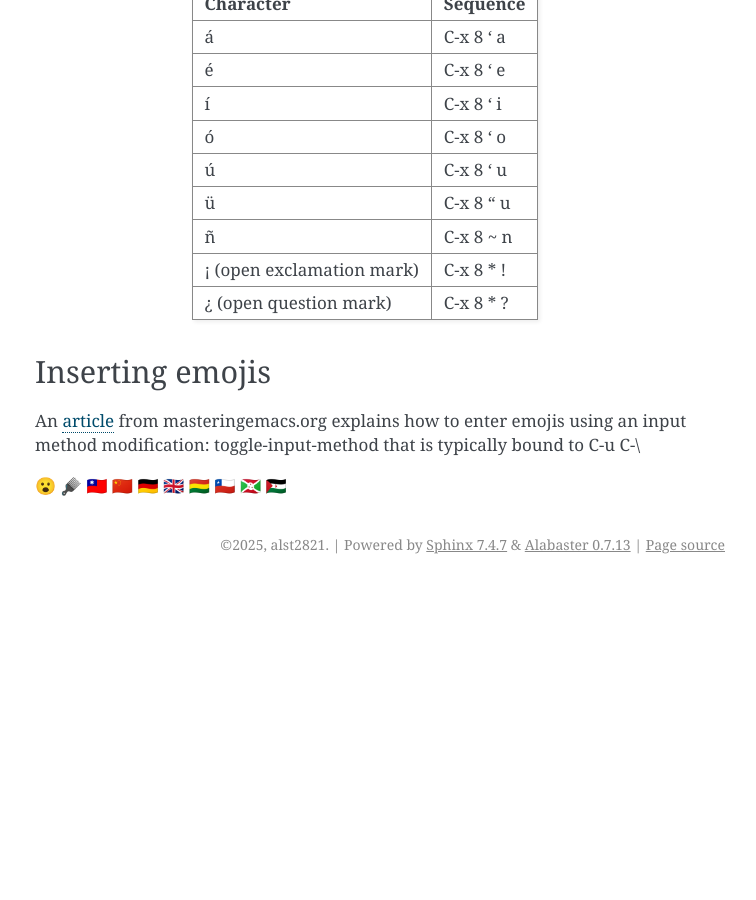
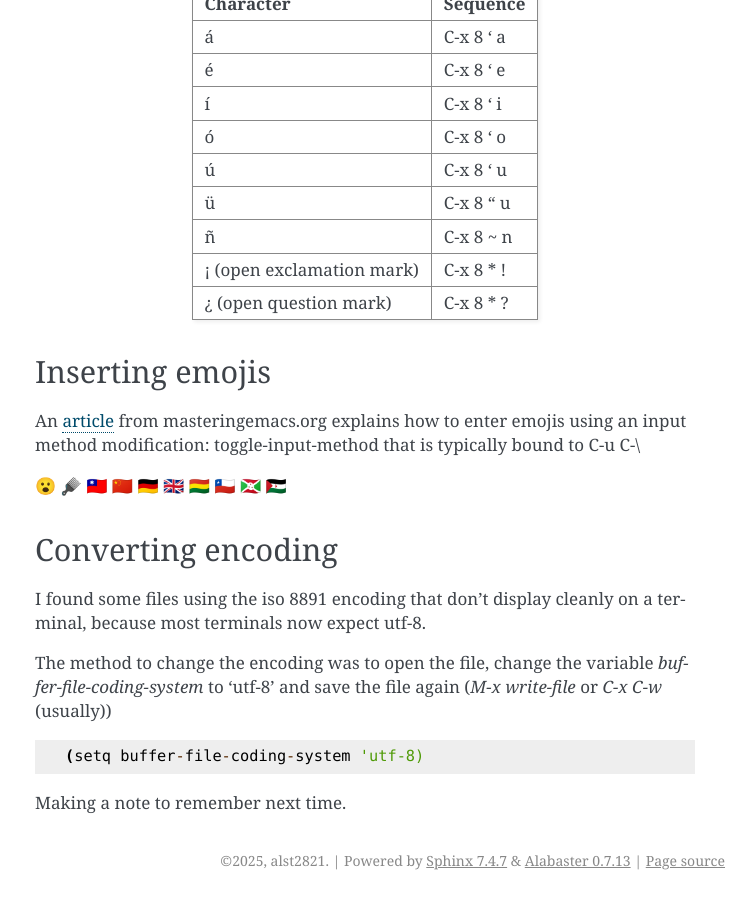
Before and after one commit to alst2821/puffer-fish, a Sphinx documentation site: the page built from doc/emacs.rst, in a window 1280 px wide and 900 px high, scrolled down 10492 px. Shown: the whole window, without its empty margins (385-1141 px from the left). Built offline with Sphinx 7.4.7, drawn with Linux system fonts in a browser that asks for light colours; before the commit the page ends 11076 px from its top, so only the background shows below that.

Commit message:
note about changing the encoding

```diff
--- a/doc/emacs.rst
+++ b/doc/emacs.rst
@@ -541,3 +541,16 @@ modification: toggle-input-method that is typically bound to C-u C-\\
 😮
 🪮
 🇹🇼 🇨🇳 🇩🇪 🇬🇧 🇧🇴 🇨🇱 🇧🇮 🇪🇭
+
+Converting encoding
+-------------------
+
+I found some files using the iso 8891 encoding that don't display cleanly on a terminal,
+because most terminals now expect utf-8.
+
+The method to change the encoding was to open the file, change the variable `buffer-file-coding-system`
+to 'utf-8' and save the file again (`M-x write-file` or `C-x C-w` (usually)) ::
+
+  (setq buffer-file-coding-system 'utf-8)
+
+Making a note to remember next time.
```
